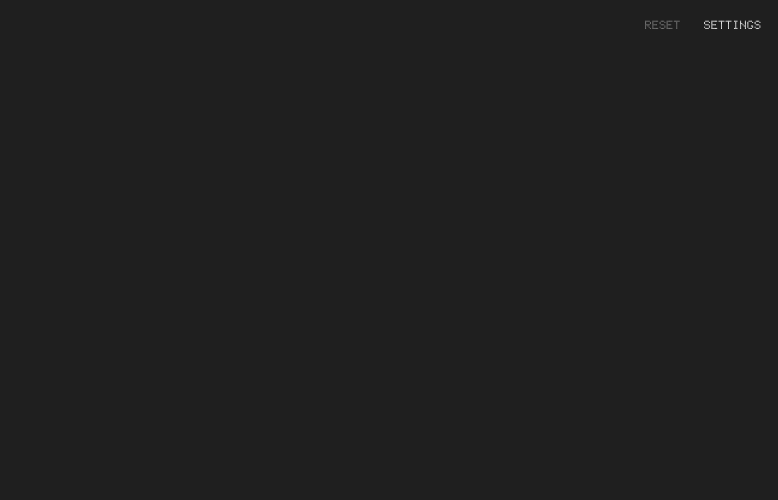
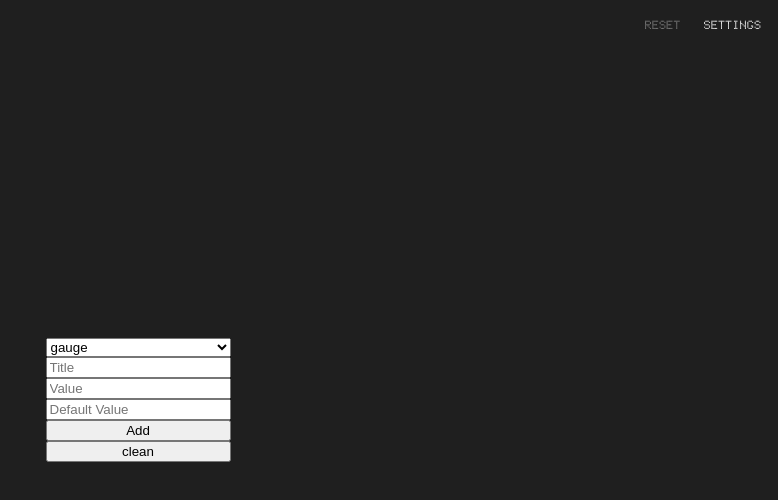
Before and after one commit to Octopicsus/editor_client, a React (Vite) app: page /editor in a window 1280 px wide. Shown: the top 500 px of the page, without its empty margins (502-1280 px from the left). Built offline with nearby package versions, Linux system fonts and the light colour scheme; no server answers.

Commit message:
settings editor start

```diff
--- a/src/components/pages/app/App.jsx
+++ b/src/components/pages/app/App.jsx
@@ -6,8 +6,6 @@ import { observer } from "mobx-react-lite"
 import Menu from "../../widgets/menu/Menu"
 
 function App() {
-
-
   return (
     <Root>
       <Menu />
--- a/src/components/pages/settingsEditor/SettingsEditor.jsx
+++ b/src/components/pages/settingsEditor/SettingsEditor.jsx
@@ -1,9 +1,60 @@
-import React from 'react'
+import { observer } from "mobx-react-lite"
+import { editorStore } from "../../../store/editorStore"
+import {
+  ItemEditor,
+  ButtonAdd,
+  TitleInput,
+  TypeInput,
+  TypeOption,
+  ValueInput,
+  DefaultInput,
+} from "./SettingsEditor.styled"
 
-export default function SettingsEditor() {
+import { useRef } from "react"
+
+export default observer(function SettingsEditor() {
+  const typeRef = useRef(null)
+  const titleRef = useRef(null)
+  const valueRef = useRef(null)
+  const defaultValueRef = useRef(null)
+
+  const handleAddClick = () => {
+    const data = {
+      type: typeRef.current.value,
+      title: titleRef.current.value,
+      value: valueRef.current.value,
+      defaultValue: defaultValueRef.current.value,
+    }
+
+    editorStore.addItem(data)
+
+    editorStore.clearFormRefs({
+      typeRef,
+      titleRef,
+      valueRef,
+      defaultValueRef,
+    })
+  }
+
   return (
     <div>
+      <ItemEditor>
+        <TypeInput ref={typeRef}>
+          <TypeOption value="gauge">gauge</TypeOption>
+          <TypeOption value="carousel">carousel</TypeOption>
+        </TypeInput>
 
+        <TitleInput type="text" placeholder="Title" ref={titleRef} />
+        <ValueInput type="number" placeholder="Value" ref={valueRef} />
+        <DefaultInput
+          type="number"
+          placeholder="Default Value"
+          ref={defaultValueRef}
+        />
+
+        <ButtonAdd onClick={handleAddClick}>Add</ButtonAdd>
+        <button onClick={editorStore.cleanSession}>clean</button>
+      </ItemEditor>
     </div>
   )
-}
+})
--- a/src/components/pages/settingsEditor/SettingsEditor.styled.jsx
+++ b/src/components/pages/settingsEditor/SettingsEditor.styled.jsx
@@ -0,0 +1,25 @@
+import styled from "styled-components"
+import "../../styles/colors.css"
+
+export const ItemEditor = styled.div`
+display: flex;
+flex-direction: column;
+`
+
+export const TypeInput = styled.select`
+`
+
+export const TypeOption = styled.option`
+`
+
+export const TitleInput = styled.input`
+`
+
+export const ValueInput = styled.input`
+`
+
+export const DefaultInput = styled.input`
+`
+
+export const ButtonAdd = styled.button`
+`
--- a/src/components/widgets/carousel/Carousel.styled.jsx
+++ b/src/components/widgets/carousel/Carousel.styled.jsx
@@ -50,13 +50,13 @@ export const BubbleContainer = styled.div`
   width: 100%;
   justify-content: center;
   gap: 5px;
-  opacity: ${(props) => (props.$isSelected ? 1 : 0)};
+  opacity: ${(props) => (props.$isSelected ? 1 : 0.2)};
   transition: 0.3s;
 `
 
 export const Bubble = styled.div`
   width: 12px;
-  height: 6px;
+  height: ${(props) => (props.$isActive ? '6px' : '4px')};
   border-radius: 5%;
   transition: all 0.3s;
   cursor: pointer;
--- a/src/components/widgets/gauge/Gauge.styled.jsx
+++ b/src/components/widgets/gauge/Gauge.styled.jsx
@@ -3,11 +3,11 @@ import "../../styles/colors.css"
 
 export const Bar = styled.div`
   width: ${({ $size }) => `${$size}px`};
-  height: 6px;
+  height: 4px;
   background-color: var(--color-fill-inactive);
   position: relative;
   cursor: pointer;
-  opacity: ${(props) => (props.$isSelected ? 1 : 0)};
+  opacity: ${(props) => (props.$isSelected ? 1 : 0.2)};
   transition: 0.3s;
   background-image: radial-gradient(
       circle at center,
@@ -26,7 +26,7 @@ export const Bar = styled.div`
     content: "";
     display: block;
     width: ${({ $value }) => `${$value}%`};
-    height: 100%;
+    height: 4px;
     background-color: var(--color-fill-bar);
     position: absolute;
     transition: all 0.3s;
@@ -49,7 +49,7 @@ export const Bar = styled.div`
     content: "";
     display: block;
     width: 2px;
-    height: 120%;
+    height: 8px;
     top: 50%;
     transform: translateY(-50%);
     left: ${({ $value }) => `${$value}%`};
--- /dev/null
+++ b/src/store/editorStore.js
@@ -0,0 +1,50 @@
+import { makeAutoObservable, runInAction } from "mobx"
+import axios from "axios"
+import { API_PORT } from "../../config/port"
+
+class EditorStore {
+  settings = []
+  formData = {}
+
+  constructor() {
+    makeAutoObservable(this)
+  }
+
+  getFromSession() {
+    const data = sessionStorage.getItem("editorStore")
+    if (data) {
+      this.settings = JSON.parse(data)
+    }
+  }
+
+  saveToSession() {
+    sessionStorage.setItem("editorStore", JSON.stringify(this.settings))
+  }
+
+  cleanSession() {
+    sessionStorage.removeItem("editorStore")
+  }
+
+  setFormField(field, value) {
+    this.formData[field] = value
+  }
+
+  clearFormRefs(refs) {
+    refs.typeRef.current.value = "gauge"
+    refs.titleRef.current.value = ""
+    refs.valueRef.current.value = ""
+    refs.defaultValueRef.current.value = ""
+  }
+
+  addItem(data) {
+    const newItem = {
+      id: this.settings.length,
+      ...data,
+    }
+
+    this.settings.push(newItem)
+    this.saveToSession()
+  }
+}
+
+export const editorStore = new EditorStore()
```
